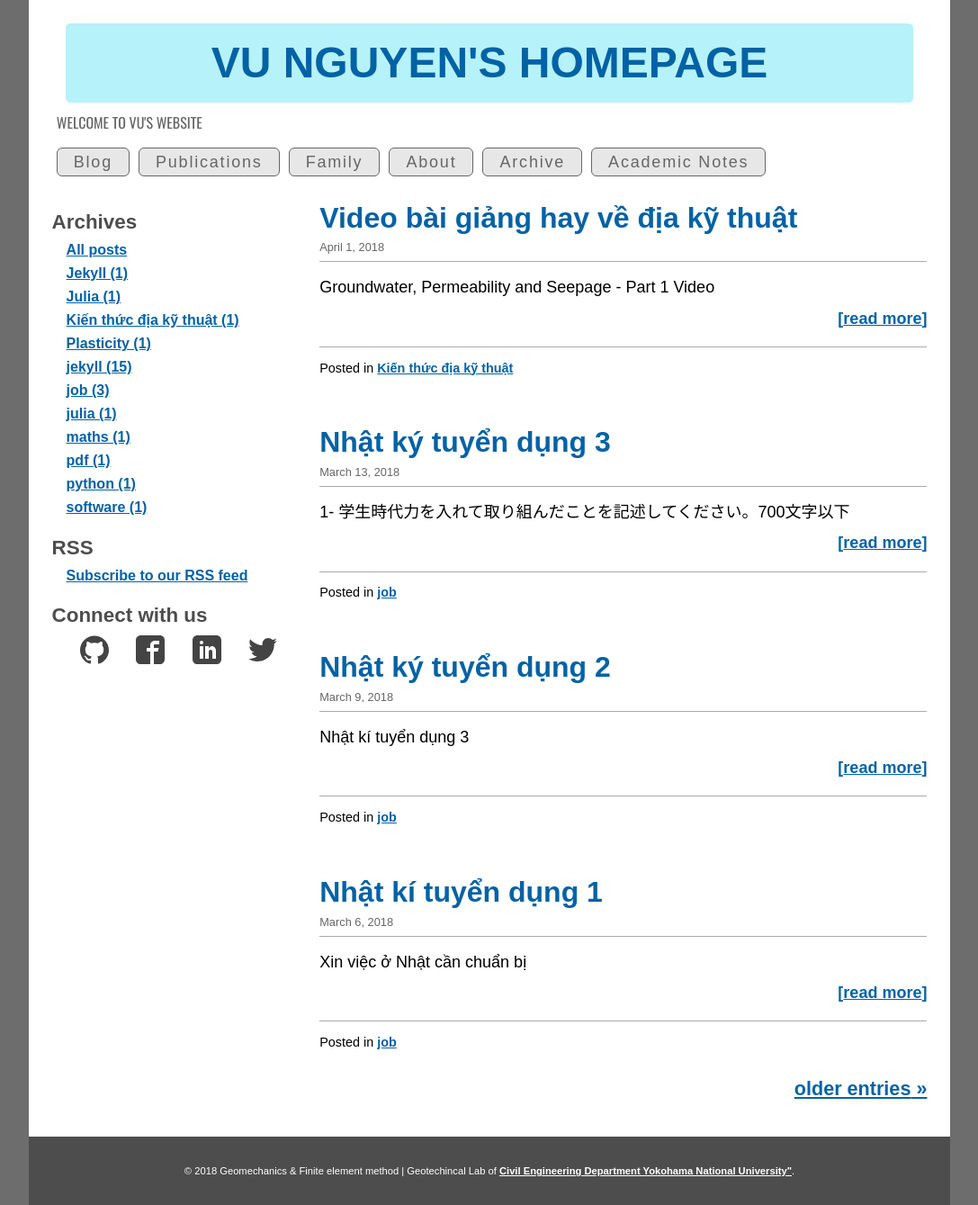
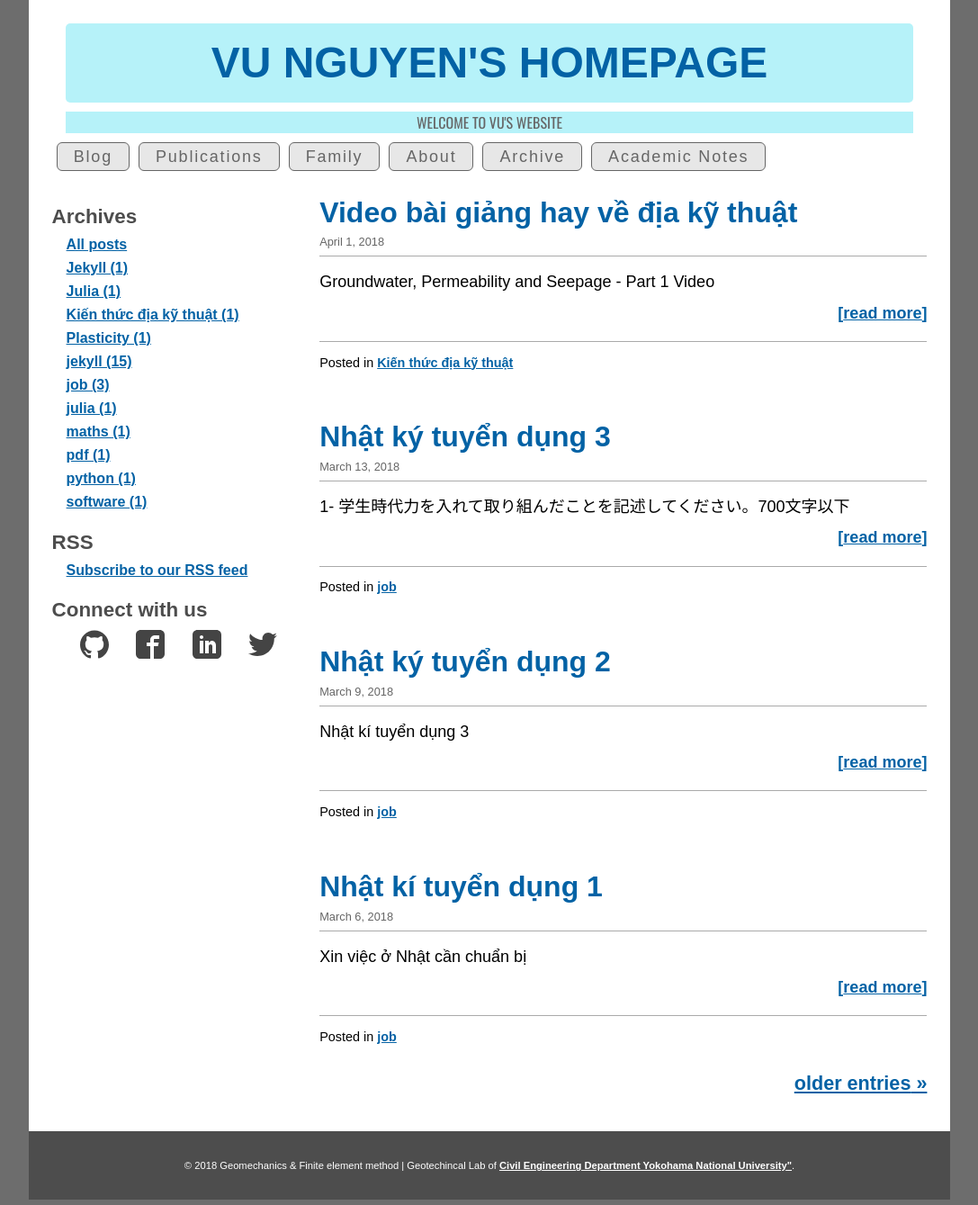
Before and after one commit to quangvunp/geomechanics, a Jekyll site: the page built from index.html, in a window 1280 px wide. Shown: the whole page at 90% size, without its empty margins (96-1183 px from the left). Built offline with Jekyll 4.4.1, drawn with Linux system fonts in a browser that asks for light colours; the list of posts is cut into pages by our own code.

Commit message:
Update main.css

```diff
--- a/css/main.css
+++ b/css/main.css
@@ -366,7 +366,7 @@
 }
 
 .menu{
-	background-color: #b6f2f9;
+	background-color: #6bace5;
 	text-align: center;
 }
 header {
@@ -381,6 +381,11 @@
 	margin: 10px;
 }
 
+header p.main_title {
+	background-color: #b6f2f9;
+	text-align: center;
+	margin: 10px;
+}
 
 header h1 {
 	font-size: 2em;
@@ -394,6 +399,7 @@
 	font-weight: 400;
 	color: #666;
 	text-transform: uppercase;
+
 }
 
 /* --------------------------------------------------
```
